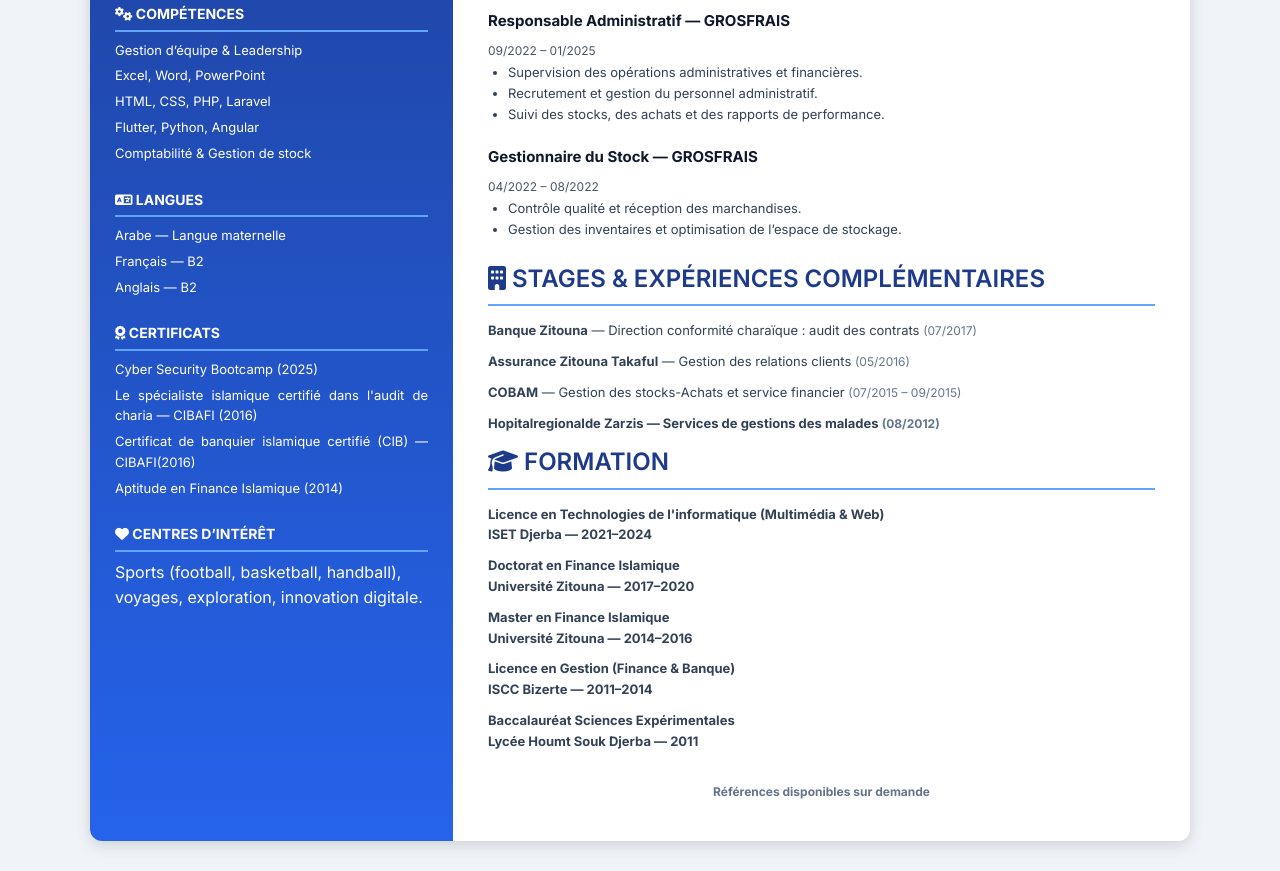
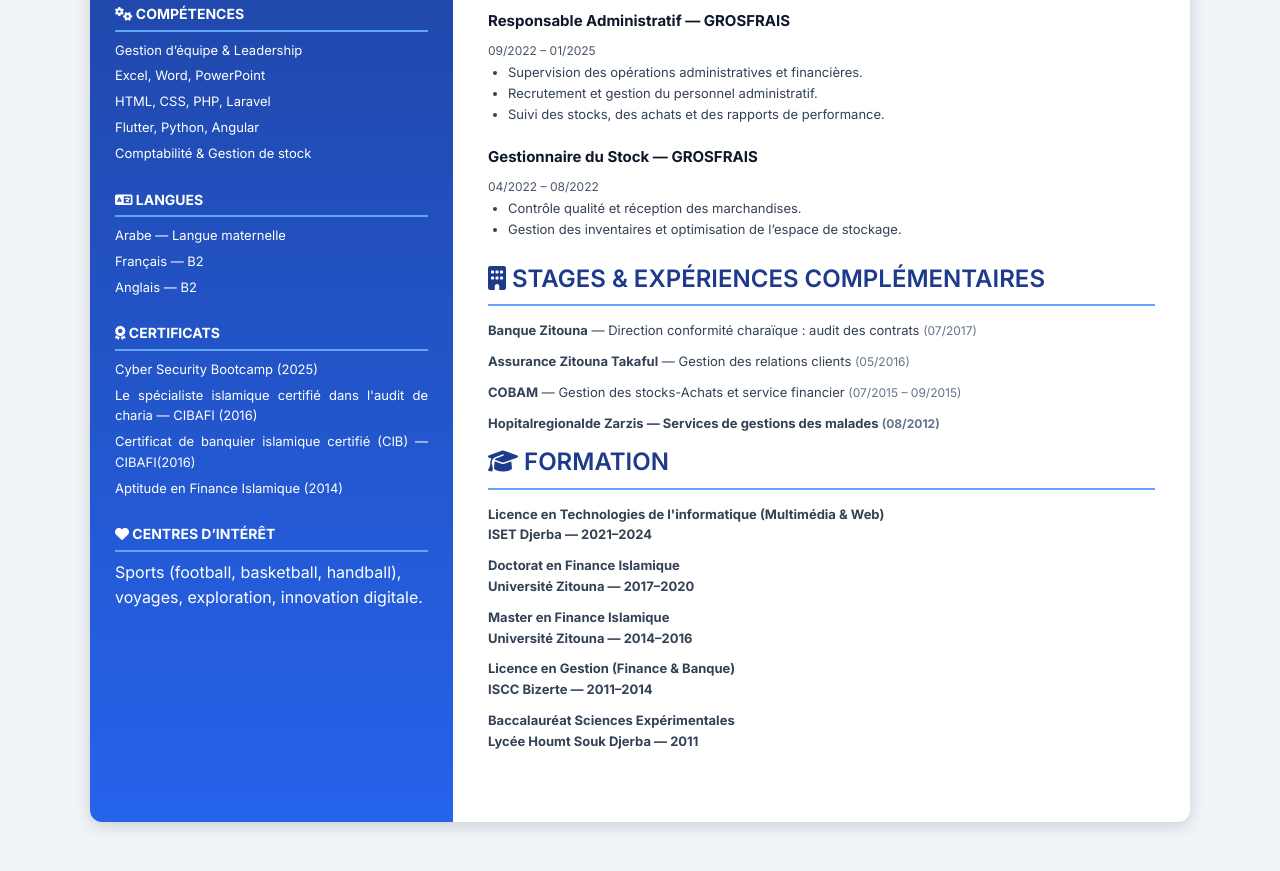
Before and after one commit to Montassar05/CV_Montassar_Pro, a plain HTML site: page index.html in a window 1280 px wide. Shown: the part 483-1354 px from the top of the page. Drawn offline with Linux system fonts and the light colour scheme.

Commit message:
Update index.html

```diff
--- a/index.html
+++ b/index.html
@@ -132,7 +132,7 @@
       </section>
 
       <footer>
-        <p>Références disponibles sur demande</p>
+
       </footer>
     </main>
   </div>
```
